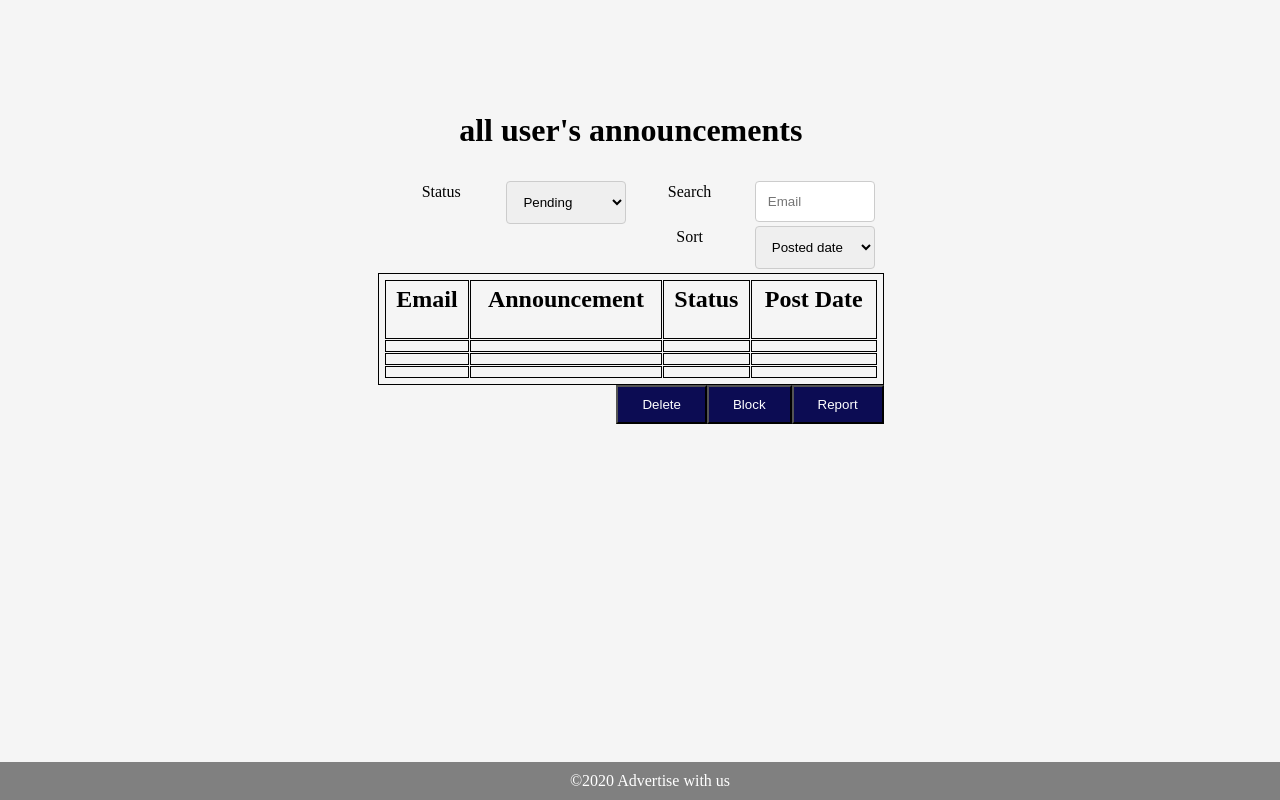
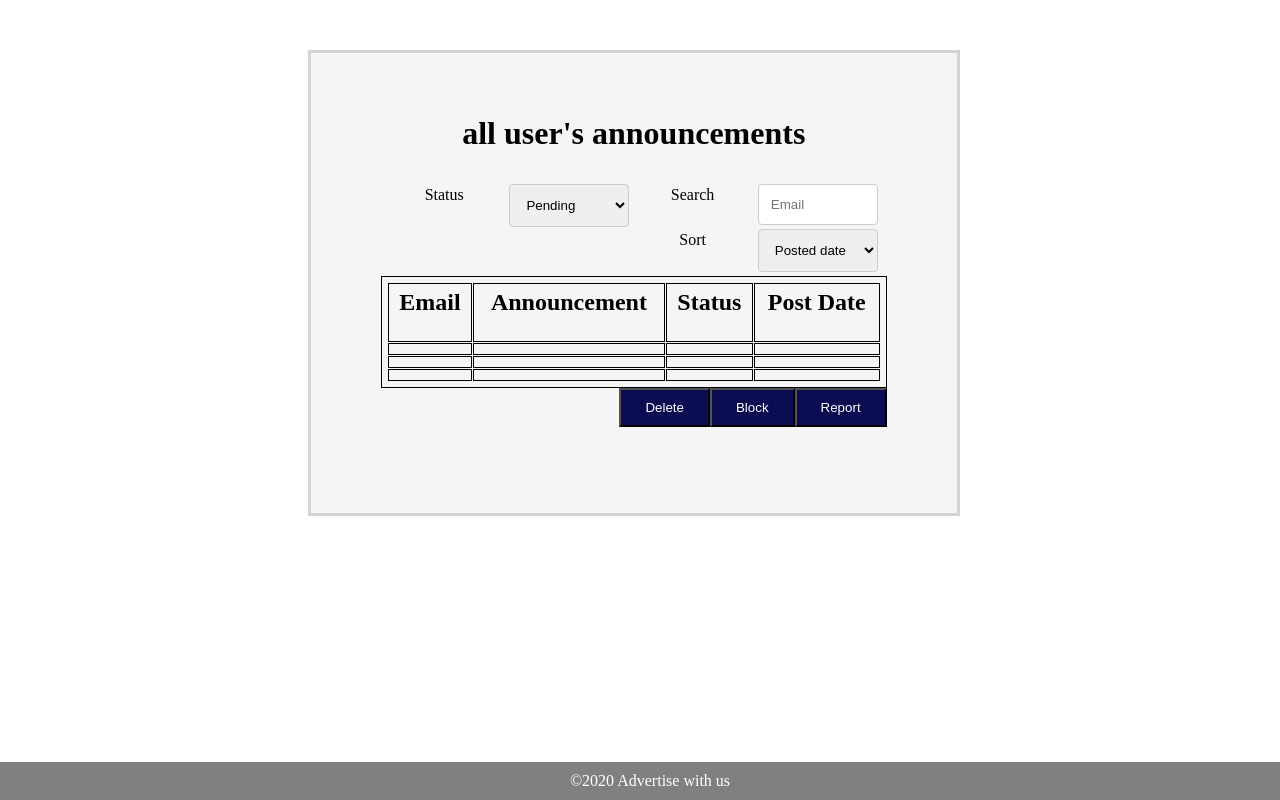
Before and after one commit to SafiB/AnnounceIT, a web app: file ui/admin-view.html in a window 1280 px wide. Run offline with its HTML, style and script files only (its server is not run), Linux system fonts and the light colour scheme; lists and menus that the app fills with data are empty.

Commit message:
improved all forms in UI

```diff
--- a/ui/css/style-announcements.css
+++ b/ui/css/style-announcements.css
@@ -23,12 +23,13 @@ input[type=submit] {
 .announcement-form{
     background-color:whitesmoke;
     width: 30%;
-    height: 360px;
+    height: 400px;
     background-position: center;
     text-align: center;
     position: relative;
     margin: 82px 300px;
     padding: 5px 70px;
+    border: 3px solid lightgray;
   }
   .update-form{
     background-color: whitesmoke;
@@ -39,6 +40,7 @@ input[type=submit] {
     position: relative;
     margin: 82px 300px;
     padding: 5px 70px;
+    border: 3px solid lightgray;
   }
  .announcerow {
         content: "";
@@ -89,7 +91,7 @@ footer {
 }
 body{
 
-    background-color:whitesmoke;
+    background-color:white;
   }
 /* Responsive layout - when the screen is less than 600px wide, make the two columns stack on top of each other instead of next to each other */
 @media screen and (max-width: 600px) {
--- a/ui/css/style-flag.css
+++ b/ui/css/style-flag.css
@@ -23,12 +23,13 @@ input[type=submit] {
 .flag-form{
     background-color: whitesmoke;
     width: 30%;
-    height: 360px;
+    height: 300px;
     background-position: center;
     text-align: center;
     position: relative;
     margin: 82px 300px;
     padding: 5px 70px;
+    border: 3px solid lightgray;
   }
  .announcerow {
         content: "";
@@ -73,7 +74,7 @@ footer {
 }
 body{
     /*background-image: url(Pic.jpg);|*/
-    background-color: whitesmoke;
+    background-color: white;
   }
 /* Responsive layout - when the screen is less than 600px wide, make the two columns stack on top of each other instead of next to each other */
 @media screen and (max-width: 600px) {
--- a/ui/css/style-login.css
+++ b/ui/css/style-login.css
@@ -65,7 +65,7 @@ footer {
 }
 body{
   /*background-image: url(Pic.jpg);|*/
-  background-color:whitesmoke;
+  background-color:white;
   background-position: center;
   position: relative;
 }
--- a/ui/css/style-signup.css
+++ b/ui/css/style-signup.css
@@ -90,7 +90,7 @@ footer {
 
 body{
   /*background-image: url(Pic.jpg);|*/
-  background-color: whitesmoke;
+  background-color: white;
   background-position: center;
   position: relative;
 
--- a/ui/css/view.css
+++ b/ui/css/view.css
@@ -38,6 +38,7 @@ table, th, td {
     margin: 50px 300px;
     padding: 30px 70px;
     height: 400px;
+    border: 3px solid lightgray;
   }
   .col-25 {
   float: left;
@@ -103,11 +104,12 @@ table, th, td {
   position: relative;
   margin: 50px 300px;
   padding: 30 70px;
+  border: 3px solid lightgray;
   }
   /*user view and admin view*/
   body{
     /*background-image: url(Pic.jpg);|*/
-    background-color:whitesmoke;
+    background-color:white;
   }
 
   header{
```
